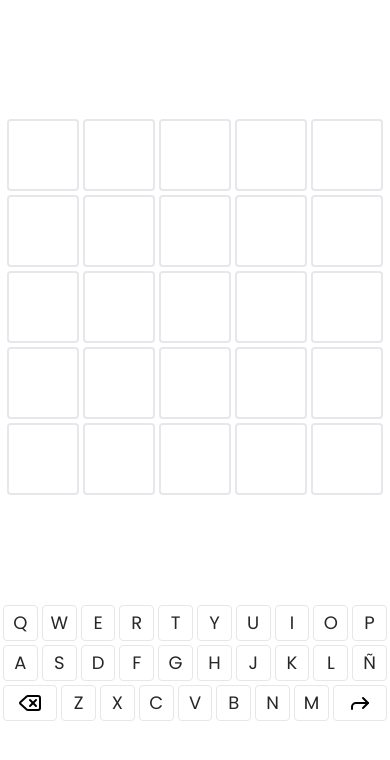
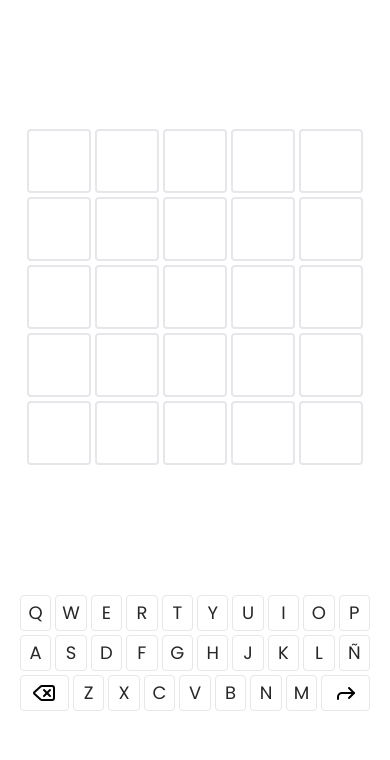
Before and after one commit to NBN7/minigames, a Next.js app: page /wordle in a window 390 px wide. Shown: the top 760 px of the page. Built offline with nearby package versions, Linux system fonts and the light colour scheme.

Commit message:
update wordle ui

```diff
--- a/src/app/wordle/page.tsx
+++ b/src/app/wordle/page.tsx
@@ -6,7 +6,7 @@ export default function WordlePage() {
   return (
     <WordContextProvider>
       <div className="w-full flex justify-center">
-        <div className="max-w-[400px] sm:max-w-[1000px] min-h-[100dvh] flex flex-col justify-evenly p-2">
+        <div className="max-w-[350px] sm:max-w-[1000px] min-h-[100dvh] flex flex-col justify-evenly">
           <Guesser />
           <Keyboard />
         </div>
--- a/src/components/wordle/guesser/box.tsx
+++ b/src/components/wordle/guesser/box.tsx
@@ -25,7 +25,7 @@ export const Box = ({ letter, index, compare }: BoxProps) => {
             : letterIncluded
             ? "bg-[#F5B13C] text-white"
             : "bg-[#EE7B88] text-white"
-        } size-[72px] flex items-center justify-center uppercase text-2xl font-semibold rounded transition-all`}
+        } sm:size-[72px] size-16 flex items-center justify-center uppercase text-2xl font-semibold rounded transition-all`}
       >
         {letter}
       </div>
@@ -33,7 +33,7 @@ export const Box = ({ letter, index, compare }: BoxProps) => {
   }
 
   return (
-    <div className="size-[72px] flex items-center justify-center uppercase text-2xl border-2 font-semibold rounded text-zinc-800">
+    <div className="sm:size-[72px] size-16 flex items-center justify-center uppercase text-2xl border-2 font-semibold rounded text-zinc-800">
       {letter}
     </div>
   );
```
